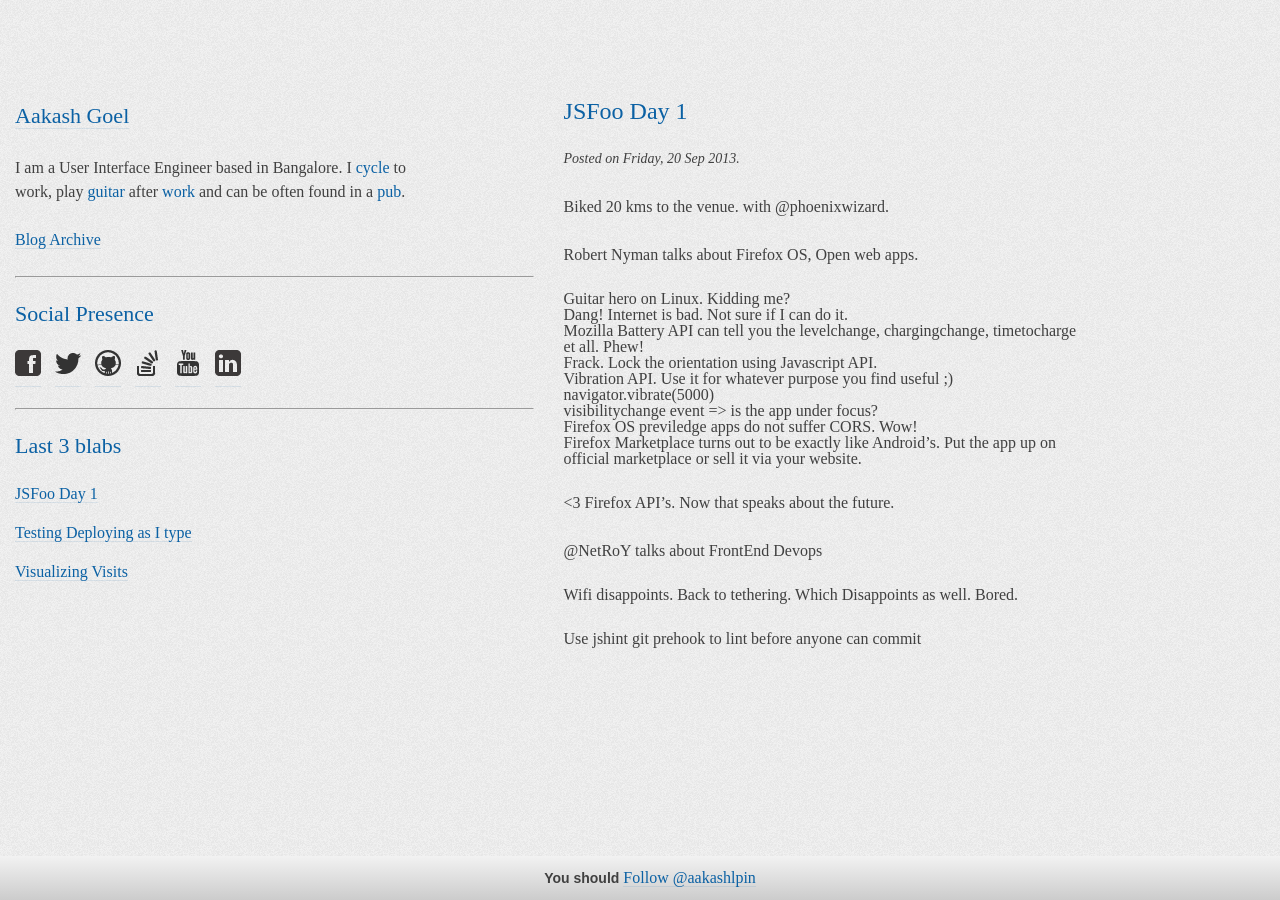
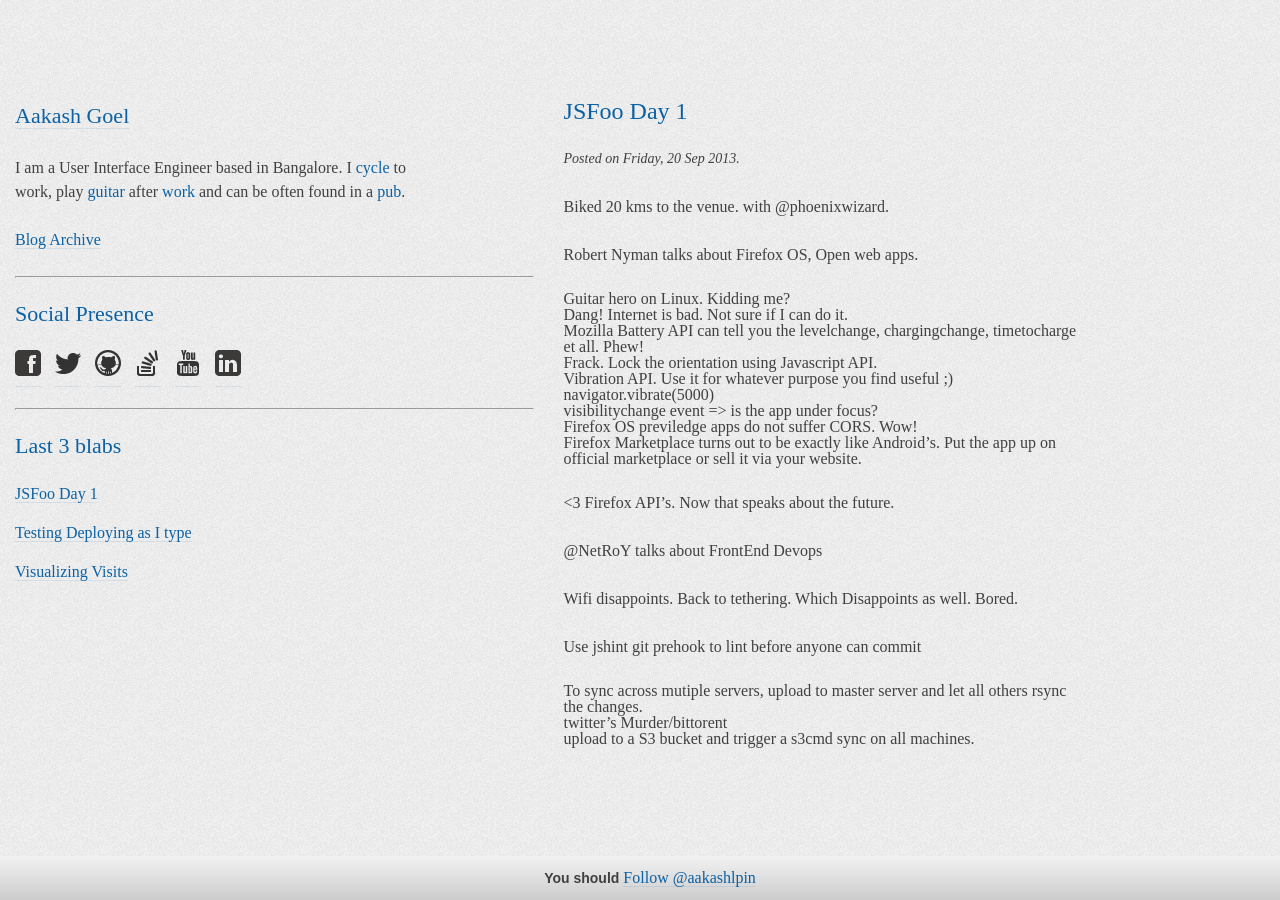
Before and after one commit to aakashlpin/aakashlpin.github.com, a Jekyll site: the page built from _posts/2013-09-20-jsfoo-day1.markdown, in a window 1280 px wide. Built offline with Jekyll 4.4.1, drawn with Linux system fonts in a browser that asks for light colours; nearby versions of some CDN libraries; Markdown is read by kramdown in place of the engine named in the settings; comment, search, counter and statistics services are not loaded.

Commit message:
live blogging jsfoo

```diff
--- a/_posts/2013-09-20-jsfoo-day1.markdown
+++ b/_posts/2013-09-20-jsfoo-day1.markdown
@@ -28,4 +28,8 @@
 
 1. Wifi disappoints. Back to tethering. Which Disappoints as well. Bored.
 
-Use jshint git prehook to lint before anyone can commit
+2. Use jshint git prehook to lint before anyone can commit
+
+3. To sync across mutiple servers, upload to master server and let all others rsync the changes.
+4. twitter's Murder/bittorent
+5. upload to a S3 bucket and trigger a s3cmd sync on all machines.
```
